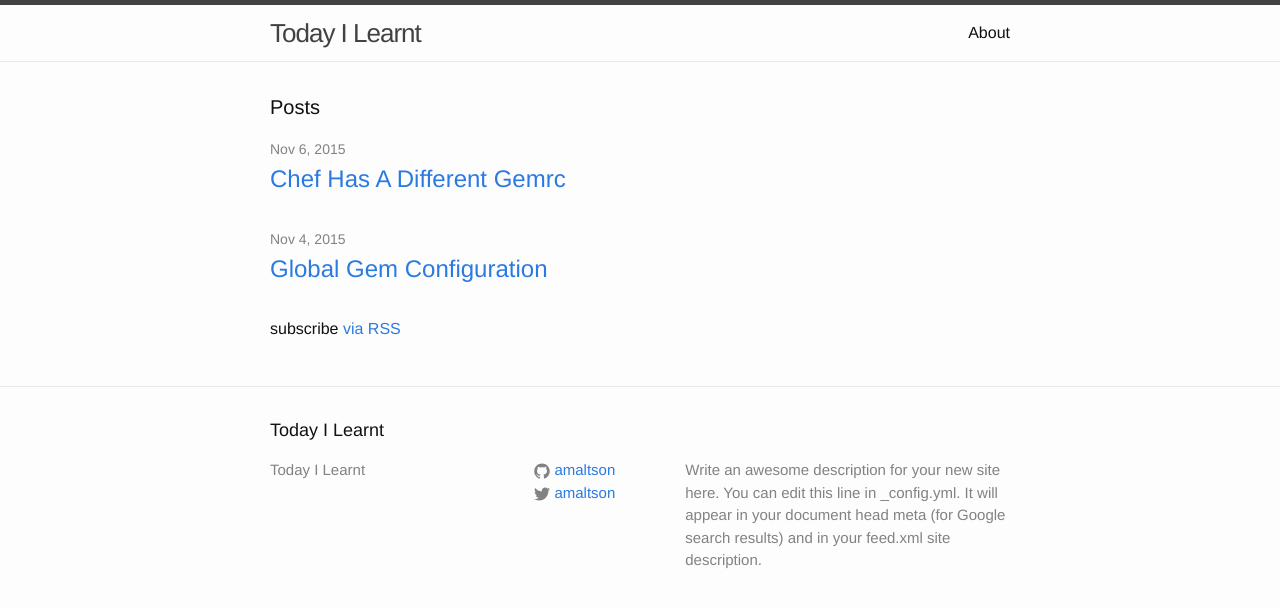
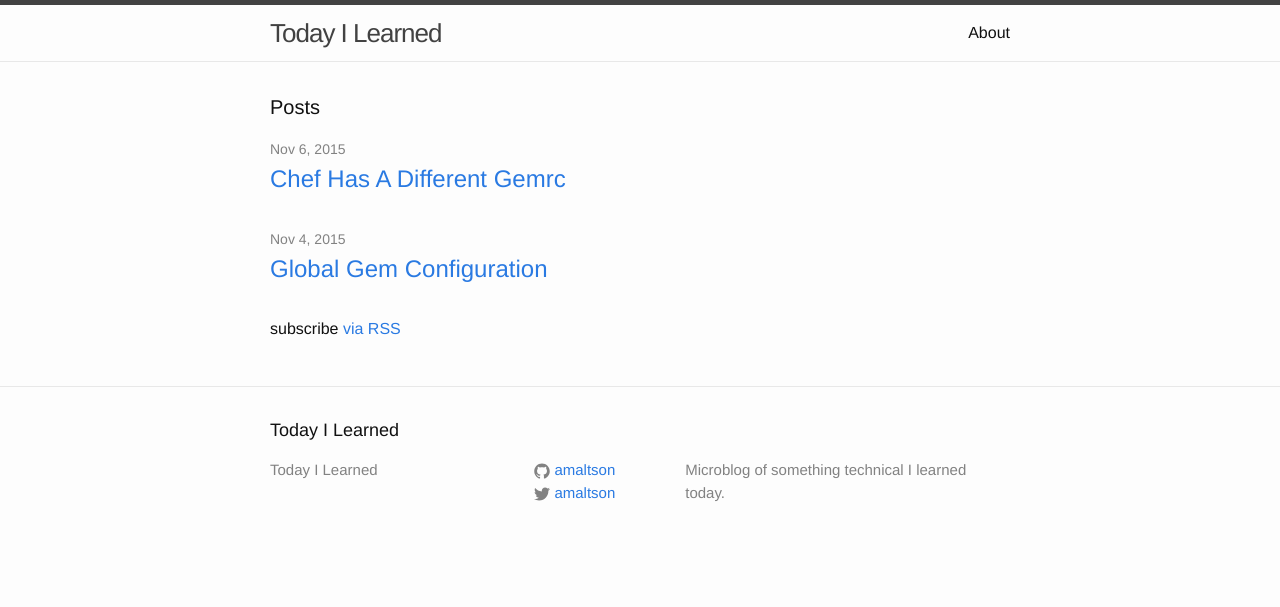
Before and after one commit to amaltson/til.maltson.com, a Jekyll site: the page built from index.html, in a window 1280 px wide. Shown: the top 607 px of the page. Built offline with Jekyll 4.4.1, drawn with Linux system fonts in a browser that asks for light colours.

Commit message:
Apparently Learned is more common
Even though I prefer 'learnt' to 'learned', TIL stands for Today I
Learned, so I guess I'll stick with that.

Added a description too.

```diff
--- a/_config.yml
+++ b/_config.yml
@@ -1,11 +1,9 @@
 # Site settings
-title: Today I Learnt
-description: > # this means to ignore newlines until "baseurl:"
-  Write an awesome description for your new site here. You can edit this
-  line in _config.yml. It will appear in your document head meta (for
-  Google search results) and in your feed.xml site description.
-baseurl: "" # the subpath of your site, e.g. /blog/
-url: "http://til.maltson.com" # the base hostname & protocol for your site
+title: Today I Learned
+description: >
+  Microblog of something technical I learned today.
+baseurl: ""
+url: "http://til.maltson.com"
 twitter_username: amaltson
 github_username:  amaltson
 
```
